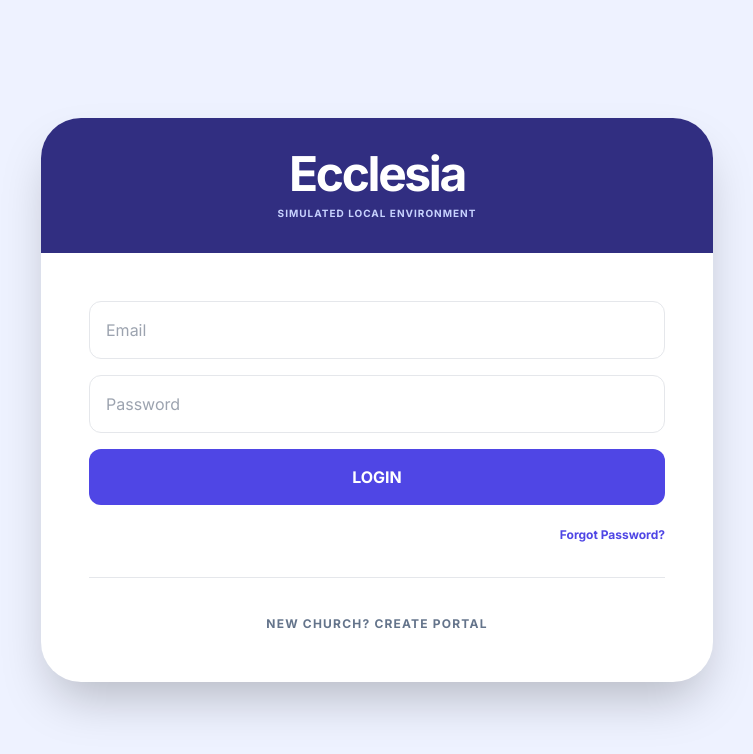
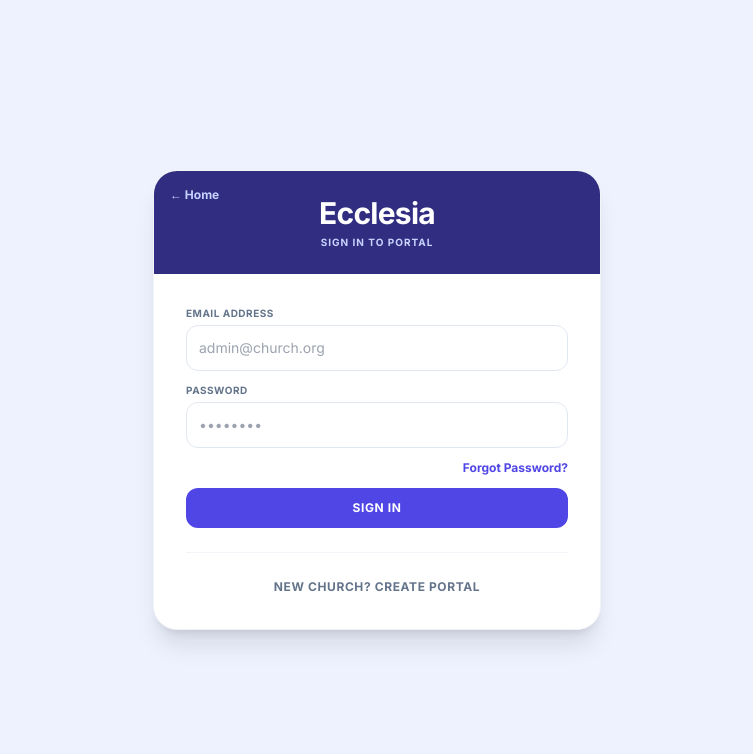
Before and after one commit to Joe-jobs/ecclesia, a React (Vite) app: page / in a window 1280 px wide. Both pictures are taken after a click on the button "SIGN IN". Shown: the top 754 px of the page, without its empty margins (263-1016 px from the left). Built offline with nearby package versions, Linux system fonts and the light colour scheme.

Commit message:
Refine Ui

```diff
--- a/pages/Login.tsx
+++ b/pages/Login.tsx
@@ -140,11 +140,11 @@ const Login: React.FC<LoginProps> = ({ initialIsSignup = false, onBackToHome })
   if (isPendingApproval) {
     return (
       <div className="min-h-screen bg-indigo-50 flex items-center justify-center p-4">
-        <div className="bg-white rounded-[2.5rem] shadow-2xl w-full max-w-md p-10 text-center">
-           <div className="w-20 h-20 bg-amber-50 text-amber-600 rounded-full flex items-center justify-center mx-auto mb-8 text-4xl">⏳</div>
-           <h2 className="text-2xl font-black text-slate-800 mb-4">Pending Approval</h2>
-           <p className="text-slate-500 text-sm mb-8">An admin will review your request shortly.</p>
-           <button onClick={onBackToHome} className="w-full bg-slate-900 text-white font-black py-4 rounded-2xl uppercase tracking-widest text-xs">Return to Home</button>
+        <div className="bg-white rounded-3xl shadow-xl w-full max-w-sm p-8 text-center border border-slate-100">
+           <div className="w-16 h-16 bg-amber-50 text-amber-600 rounded-2xl flex items-center justify-center mx-auto mb-6 text-3xl">⏳</div>
+           <h2 className="text-xl font-black text-slate-800 mb-2">Pending Approval</h2>
+           <p className="text-slate-500 text-xs mb-6 leading-relaxed">An admin will review your request shortly.</p>
+           <button onClick={onBackToHome} className="w-full bg-slate-900 text-white font-black py-3 rounded-xl uppercase tracking-wider text-xs hover:bg-slate-800 transition-colors">Return to Home</button>
         </div>
       </div>
     );
@@ -153,11 +153,11 @@ const Login: React.FC<LoginProps> = ({ initialIsSignup = false, onBackToHome })
   if (isResetSent) {
     return (
       <div className="min-h-screen bg-indigo-50 flex items-center justify-center p-4">
-        <div className="bg-white rounded-[2.5rem] shadow-2xl w-full max-w-md p-10 text-center">
-           <div className="w-20 h-20 bg-emerald-50 text-emerald-600 rounded-full flex items-center justify-center mx-auto mb-8 text-4xl">✉️</div>
-           <h2 className="text-2xl font-black text-slate-800 mb-4">Reset Sent</h2>
-           <p className="text-slate-500 text-sm mb-8">Instructions have been sent to your email.</p>
-           <button onClick={() => setIsResetSent(false)} className="w-full bg-indigo-600 text-white font-black py-4 rounded-xl">Back to Login</button>
+        <div className="bg-white rounded-3xl shadow-xl w-full max-w-sm p-8 text-center border border-slate-100">
+           <div className="w-16 h-16 bg-emerald-50 text-emerald-600 rounded-2xl flex items-center justify-center mx-auto mb-6 text-3xl">✉️</div>
+           <h2 className="text-xl font-black text-slate-800 mb-2">Reset Sent</h2>
+           <p className="text-slate-500 text-xs mb-6 leading-relaxed">Instructions have been sent to your email.</p>
+           <button onClick={() => setIsResetSent(false)} className="w-full bg-indigo-600 text-white font-black py-3 rounded-xl text-xs uppercase tracking-wider hover:bg-indigo-700 transition-colors">Back to Login</button>
         </div>
       </div>
     );
@@ -165,59 +165,107 @@ const Login: React.FC<LoginProps> = ({ initialIsSignup = false, onBackToHome })
 
   return (
     <div className="min-h-screen bg-indigo-50 flex items-center justify-center p-4">
-      <div className="bg-white rounded-[2.5rem] shadow-2xl w-full max-w-2xl overflow-hidden">
-        <div className="bg-indigo-900 p-8 text-center text-white relative">
-          <h1 className="text-3xl lg:text-5xl font-black mb-2 tracking-tighter">Ecclesia</h1>
-          <p className="text-indigo-200 text-[10px] uppercase tracking-widest font-bold">Simulated Local Environment</p>
+      <div className="bg-white rounded-3xl shadow-xl w-full max-w-md overflow-hidden border border-slate-100 transition-all">
+        <div className="bg-indigo-900 p-6 text-center text-white relative">
+          {onBackToHome && (
+            <button
+              onClick={onBackToHome}
+              type="button"
+              className="absolute top-4 left-4 text-indigo-200 hover:text-white text-xs font-bold flex items-center gap-1 transition-colors"
+            >
+              ← Home
+            </button>
+          )}
+          <h1 className="text-2xl lg:text-3xl font-black mb-1 tracking-tight">Ecclesia</h1>
+          <p className="text-indigo-200 text-[10px] uppercase tracking-widest font-bold">
+            {isSignup ? 'Create Church Portal' : 'Sign In To Portal'}
+          </p>
         </div>
-        <div className="p-8 lg:p-12">
-          {authError && <div className="mb-6 p-4 bg-rose-50 text-rose-600 text-xs font-bold rounded-xl text-center">{authError}</div>}
+        <div className="p-6 sm:p-8">
+          {authError && <div className="mb-4 p-3 bg-rose-50 text-rose-600 text-xs font-bold rounded-xl text-center">{authError}</div>}
 
           {isForgotPassword ? (
-            <form onSubmit={handleForgotPassword} className="space-y-4">
-               <input required type="email" placeholder="Email" value={email} onChange={e => setEmail(e.target.value)} className="w-full p-4 border rounded-xl" />
-               <button disabled={loading} className="w-full bg-indigo-600 text-white font-black py-4 rounded-xl uppercase">Send Reset Link</button>
-               <button type="button" onClick={() => setIsForgotPassword(false)} className="w-full text-slate-400 text-xs font-bold uppercase">Back to Login</button>
+            <form onSubmit={handleForgotPassword} className="space-y-3">
+               <div>
+                 <label className="block text-[10px] font-bold text-slate-500 uppercase tracking-wider mb-1">Email Address</label>
+                 <input required type="email" placeholder="email@church.org" value={email} onChange={e => setEmail(e.target.value)} className="w-full p-3 text-sm border border-slate-200 rounded-xl focus:ring-2 focus:ring-indigo-600 focus:outline-none" />
+               </div>
+               <button disabled={loading} className="w-full bg-indigo-600 text-white font-black py-3 rounded-xl text-xs uppercase tracking-wider hover:bg-indigo-700 transition-colors">Send Reset Link</button>
+               <button type="button" onClick={() => setIsForgotPassword(false)} className="w-full text-slate-400 text-xs font-bold uppercase hover:text-slate-600">Back to Login</button>
             </form>
           ) : isSignup ? (
-            <form onSubmit={handleSignup} className="space-y-4">
-              <input required placeholder="Full Name" value={fullName} onChange={e => setFullName(e.target.value)} className="w-full p-4 border rounded-xl" />
-              <input required type="email" placeholder="Email" value={email} onChange={e => setEmail(e.target.value)} className="w-full p-4 border rounded-xl" />
-              <div className="grid grid-cols-2 gap-4">
-                <input required type="password" placeholder="Password" value={password} onChange={e => setPassword(e.target.value)} className="w-full p-4 border rounded-xl" />
-                <input required type="password" placeholder="Confirm" value={confirmPassword} onChange={e => setConfirmPassword(e.target.value)} className="w-full p-4 border rounded-xl" />
+            <form onSubmit={handleSignup} className="space-y-3">
+              <div>
+                <label className="block text-[10px] font-bold text-slate-500 uppercase tracking-wider mb-1">Full Name</label>
+                <input required placeholder="John Doe" value={fullName} onChange={e => setFullName(e.target.value)} className="w-full p-2.5 text-sm border border-slate-200 rounded-xl focus:ring-2 focus:ring-indigo-600 focus:outline-none" />
+              </div>
+              <div>
+                <label className="block text-[10px] font-bold text-slate-500 uppercase tracking-wider mb-1">Email Address</label>
+                <input required type="email" placeholder="admin@church.org" value={email} onChange={e => setEmail(e.target.value)} className="w-full p-2.5 text-sm border border-slate-200 rounded-xl focus:ring-2 focus:ring-indigo-600 focus:outline-none" />
+              </div>
+              <div className="grid grid-cols-2 gap-3">
+                <div>
+                  <label className="block text-[10px] font-bold text-slate-500 uppercase tracking-wider mb-1">Password</label>
+                  <input required type="password" placeholder="••••••••" value={password} onChange={e => setPassword(e.target.value)} className="w-full p-2.5 text-sm border border-slate-200 rounded-xl focus:ring-2 focus:ring-indigo-600 focus:outline-none" />
+                </div>
+                <div>
+                  <label className="block text-[10px] font-bold text-slate-500 uppercase tracking-wider mb-1">Confirm</label>
+                  <input required type="password" placeholder="••••••••" value={confirmPassword} onChange={e => setConfirmPassword(e.target.value)} className="w-full p-2.5 text-sm border border-slate-200 rounded-xl focus:ring-2 focus:ring-indigo-600 focus:outline-none" />
+                </div>
               </div>
               {isWorkerJoin && (
-                <select required value={selectedUnitId} onChange={e => setSelectedUnitId(e.target.value)} className="w-full p-4 border rounded-xl">
-                  <option value="">Select Unit</option>
-                  {targetUnits.map(u => <option key={u.id} value={u.id}>{u.name}</option>)}
-                </select>
+                <div>
+                  <label className="block text-[10px] font-bold text-slate-500 uppercase tracking-wider mb-1">Select Unit</label>
+                  <select required value={selectedUnitId} onChange={e => setSelectedUnitId(e.target.value)} className="w-full p-2.5 text-sm border border-slate-200 rounded-xl focus:ring-2 focus:ring-indigo-600 focus:outline-none bg-white">
+                    <option value="">Select Unit</option>
+                    {targetUnits.map(u => <option key={u.id} value={u.id}>{u.name}</option>)}
+                  </select>
+                </div>
               )}
               {!isWorkerJoin && (
-                <div className="space-y-4">
-                   <input required placeholder="Church Name" value={newChurchName} onChange={e => setNewChurchName(e.target.value)} className="w-full p-4 border rounded-xl" />
-                   <div className="grid grid-cols-2 gap-4">
-                      <input required placeholder="City" value={churchCity} onChange={e => setChurchCity(e.target.value)} className="w-full p-4 border rounded-xl" />
-                      <input required placeholder="State" value={churchState} onChange={e => setChurchState(e.target.value)} className="w-full p-4 border rounded-xl" />
+                <div className="space-y-3">
+                   <div>
+                     <label className="block text-[10px] font-bold text-slate-500 uppercase tracking-wider mb-1">Church Name</label>
+                     <input required placeholder="Grace Community Church" value={newChurchName} onChange={e => setNewChurchName(e.target.value)} className="w-full p-2.5 text-sm border border-slate-200 rounded-xl focus:ring-2 focus:ring-indigo-600 focus:outline-none" />
+                   </div>
+                   <div className="grid grid-cols-2 gap-3">
+                      <div>
+                        <label className="block text-[10px] font-bold text-slate-500 uppercase tracking-wider mb-1">City</label>
+                        <input required placeholder="Dallas" value={churchCity} onChange={e => setChurchCity(e.target.value)} className="w-full p-2.5 text-sm border border-slate-200 rounded-xl focus:ring-2 focus:ring-indigo-600 focus:outline-none" />
+                      </div>
+                      <div>
+                        <label className="block text-[10px] font-bold text-slate-500 uppercase tracking-wider mb-1">State</label>
+                        <input required placeholder="TX" value={churchState} onChange={e => setChurchState(e.target.value)} className="w-full p-2.5 text-sm border border-slate-200 rounded-xl focus:ring-2 focus:ring-indigo-600 focus:outline-none" />
+                      </div>
                    </div>
                 </div>
               )}
-              <button disabled={loading} className="w-full bg-indigo-600 text-white font-black py-4 rounded-xl uppercase">{loading ? 'Processing...' : 'Register'}</button>
+              <button disabled={loading} className="w-full bg-indigo-600 text-white font-black py-3 rounded-xl uppercase text-xs tracking-wider hover:bg-indigo-700 transition-colors mt-2">
+                {loading ? 'Processing...' : 'Register Portal'}
+              </button>
             </form>
           ) : (
-            <form onSubmit={handleLogin} className="space-y-4">
-              <input required type="email" placeholder="Email" value={email} onChange={e => setEmail(e.target.value)} className="w-full p-4 border rounded-xl" />
-              <input required type="password" placeholder="Password" value={password} onChange={e => setPassword(e.target.value)} className="w-full p-4 border rounded-xl" />
-              <button disabled={loading} className="w-full bg-indigo-600 text-white font-black py-4 rounded-xl uppercase">{loading ? 'Authenticating...' : 'Login'}</button>
-              <div className="text-right">
+            <form onSubmit={handleLogin} className="space-y-3">
+              <div>
+                <label className="block text-[10px] font-bold text-slate-500 uppercase tracking-wider mb-1">Email Address</label>
+                <input required type="email" placeholder="admin@church.org" value={email} onChange={e => setEmail(e.target.value)} className="w-full p-3 text-sm border border-slate-200 rounded-xl focus:ring-2 focus:ring-indigo-600 focus:outline-none" />
+              </div>
+              <div>
+                <label className="block text-[10px] font-bold text-slate-500 uppercase tracking-wider mb-1">Password</label>
+                <input required type="password" placeholder="••••••••" value={password} onChange={e => setPassword(e.target.value)} className="w-full p-3 text-sm border border-slate-200 rounded-xl focus:ring-2 focus:ring-indigo-600 focus:outline-none" />
+              </div>
+              <div className="flex justify-end">
                  <button type="button" onClick={() => setIsForgotPassword(true)} className="text-xs font-bold text-indigo-600 hover:underline">Forgot Password?</button>
               </div>
+              <button disabled={loading} className="w-full bg-indigo-600 text-white font-black py-3 rounded-xl uppercase text-xs tracking-wider hover:bg-indigo-700 transition-colors">
+                {loading ? 'Authenticating...' : 'Sign In'}
+              </button>
             </form>
           )}
 
-          <div className="mt-8 text-center border-t pt-8">
-             <button onClick={() => setIsSignup(!isSignup)} className="text-xs font-bold text-slate-500 uppercase tracking-widest hover:text-indigo-600">
-               {isSignup ? 'Already have an account? Login' : 'New Church? Create Portal'}
+          <div className="mt-6 text-center border-t border-slate-100 pt-5">
+             <button onClick={() => setIsSignup(!isSignup)} className="text-xs font-bold text-slate-500 uppercase tracking-wider hover:text-indigo-600 transition-colors">
+               {isSignup ? 'Already have an account? Sign In' : 'New Church? Create Portal'}
              </button>
           </div>
         </div>
```
